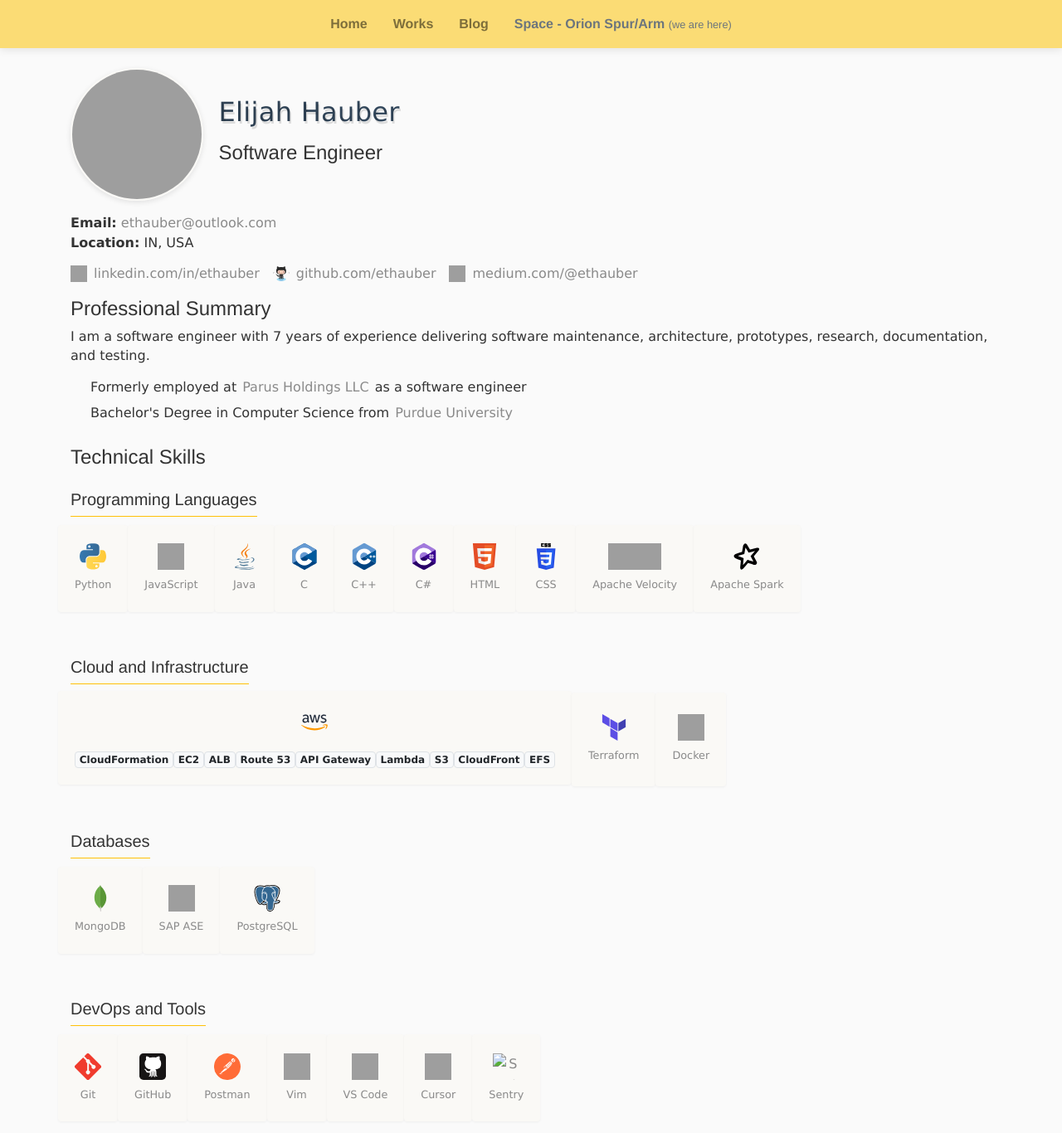
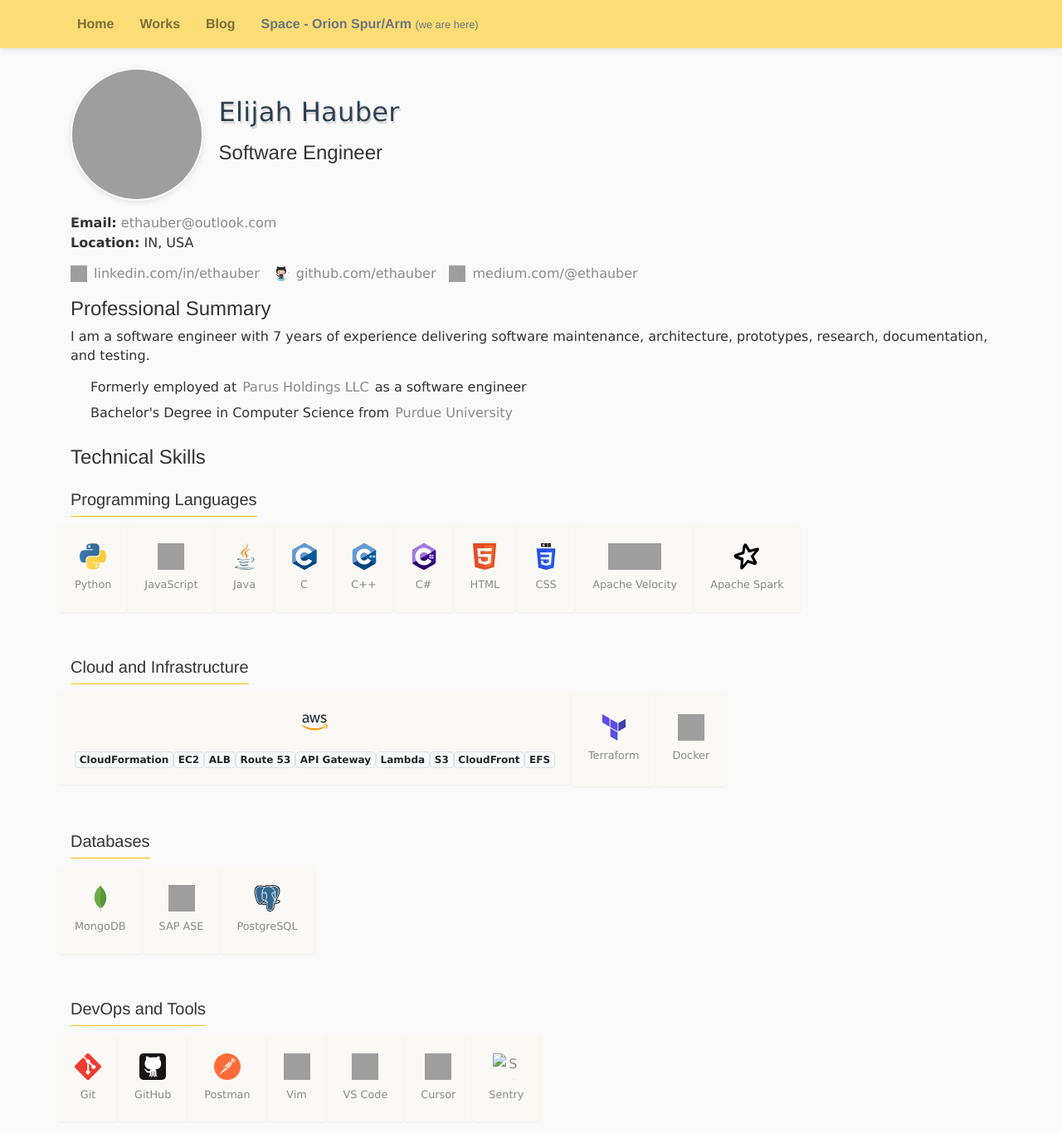
Before and after one commit to ethauber/ethauber.github.io, a Jekyll site: the page built from index.html, in a window 1280 px wide and 1400 px high. Shown: the top 1366 px of the window at 83% size. Built offline with Jekyll 4.4.1, drawn with Linux system fonts in a browser that asks for light colours; grey boxes are pictures that could not be loaded.

Commit message:
Update file to remove the invisible characters. Update the navbar so it is aligned with the rest of the content

```diff
--- a/css/boot-overrides.css
+++ b/css/boot-overrides.css
@@ -15,3 +15,13 @@
 .card.border-0 {
     border: none !important;
 }
+
+/* Force navbar to be left-aligned */
+.navbar .navbar-collapse {
+    justify-content: flex-start;
+}
+
+.navbar .navbar-nav {
+    margin-left: 0;
+    margin-right: auto;
+}
```
